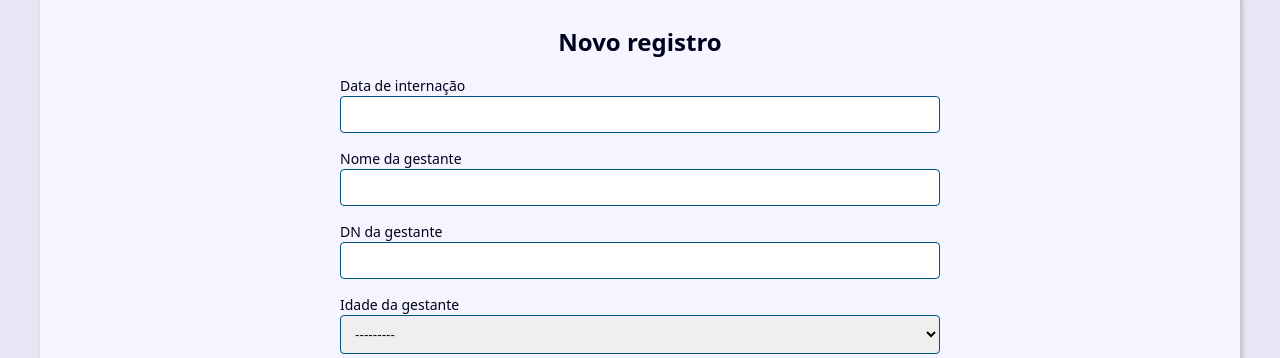
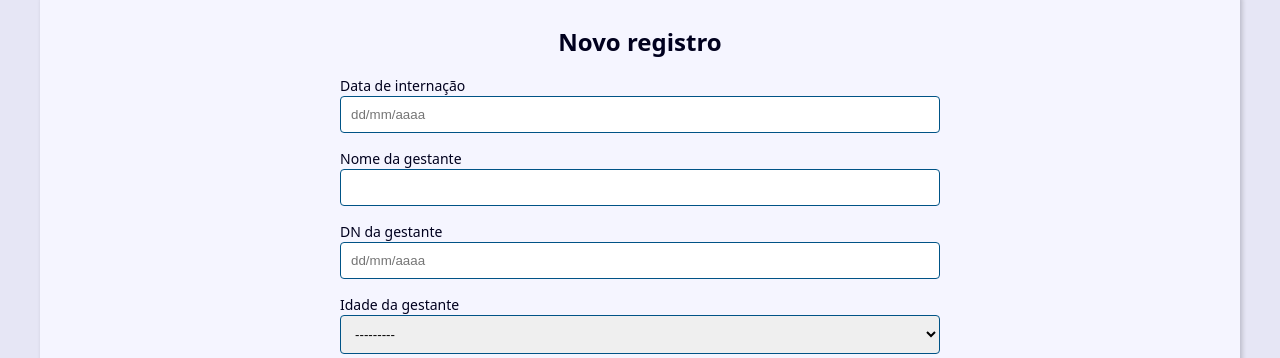
Before and after one commit to cwschopsjr/partos, a Django app: page /contact/create/ in a window 1280 px wide. Shown: the part 275-633 px from the top of the page. Run offline with Django 5.2, Linux system fonts and the light colour scheme.

Commit message:
Pequenos ajustes

```diff
--- a/contact/forms.py
+++ b/contact/forms.py
@@ -3,6 +3,37 @@ from . import models
 
 
 class ContactForm(forms.ModelForm):
+
+    data_de_internacao = forms.DateField(
+        widget=forms.DateInput(
+            attrs={
+                'placeholder': 'dd/mm/aaaa',
+            }
+        ),
+        label='Data de internação'
+        # help_text='Data em que o paciente foi internado'
+    )
+
+    data_nascimento_gestante = forms.DateField(
+        widget=forms.DateInput(
+            attrs={
+                'placeholder': 'dd/mm/aaaa',
+            }
+        ),
+        label='DN da gestante'
+        # help_text='Data em que o paciente foi internado'
+    )
+
+    data_nascimento_rn = forms.DateField(
+        widget=forms.DateInput(
+            attrs={
+                'placeholder': 'dd/mm/aaaa',
+            }
+        ),
+        label='DN do RN'
+        # help_text='Data em que o paciente foi internado'
+    )
+
     class Meta:
         model = models.Contact
         fields = (
--- a/contact/models.py
+++ b/contact/models.py
@@ -337,7 +337,7 @@ class Contact(models.Model):
     medico_obstetra = models.CharField(
         max_length=20, blank=False, verbose_name='Médico Obstetra')
     enfermeira_obstetra = models.CharField(
-        max_length=20, blank=False, null=False)
+        max_length=20, blank=False, verbose_name='Enfermeira Obstetra')
     medico_pediatra = models.CharField(
         max_length=20, blank=False, verbose_name='Médico Pediatra')
     anestesista = models.CharField(max_length=25, blank=False, null=False)
--- a/contact/templates/contact/create.html
+++ b/contact/templates/contact/create.html
@@ -13,6 +13,10 @@
             <label for="{{ field.id_for_label }}">{{ field.label }}</label>
             {{ field }}
             {{ field.errors }}
+
+            {% if field.help_text %}
+              <p class="help-text"> {{ field.help_text }} </p>
+            {% endif %}
           </div>
         {% endfor %}
       </div>
```
